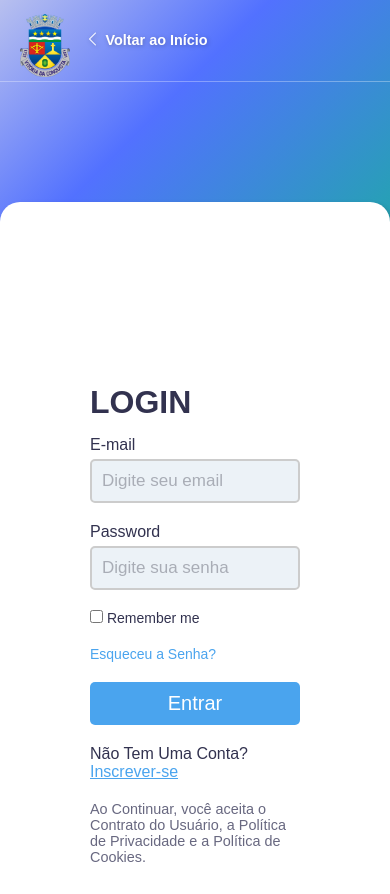
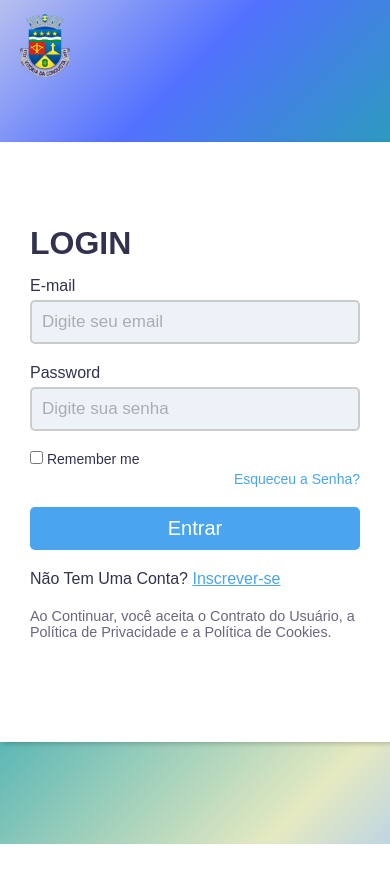
Before and after one commit to InstitutodePesquisaINPES/sms-agenda, a Flask app: page /login in a window 390 px wide. After the commit the page ends 844 px from the top, so only its background shows below. Run offline with Flask 3, Linux system fonts and the light colour scheme; some libraries are stand-ins or nearby versions.

Commit message:
fix(user): Front-End Changes (Responsividade Login)

```diff
--- a/app/static/css/login.css
+++ b/app/static/css/login.css
@@ -8,6 +8,7 @@
 body {
     background: linear-gradient(135deg, #b8c0ef 0%,#5271ff 21%,#24a3b1 48%,#e5e9c1 90%,#bed5e2 100%); /* W3C, IE10+, FF16+, Chrome26+, Opera12+, Safari7+ */
     font-family: Arial, Helvetica, sans-serif;
+    overflow: hidden;
 }
 
 nav {
@@ -80,7 +81,7 @@ nav {
 
 .img-box {
     width: 100%;
-    height: 100%;
+    height: 100vh;
     padding: 20px;
 }
 
@@ -101,7 +102,7 @@ nav {
     align-items: center;
     width: 500px;
     left: 50%;
-    height: 80%;
+    height: 500px;
     border-radius: 20px;
     filter: drop-shadow(2px 2px 2px #00000030);
     margin: -270px 0px 0px 60px;
@@ -242,21 +243,30 @@ nav {
 
 @media (max-width:1100px) {
     .content-box {
-        margin: -270px 0px 0px -30px;
+        margin: -270px 0px 0px -50px;
     }
 
 }
 @media (max-width:868px) {
+    body {
+        overflow: hidden ;
+    }
+    nav {
+        border-bottom: none;
+    }
+    .container-login {
+        margin-top: 0;
+    }
     .content-box {
-        position: fixed;
+        position: absolute;
         justify-content: center;
         align-items: center;
         width: 100%;
         left: 0%;
-        height: 100%;
-        margin: -270px 0px 0px 0px;
+        height: 550px;
+        margin: -230px 0px 0px 0px;
+        border-radius: 0;
     }
-
     .container-login .img-box{
         display: none;
     }
@@ -265,9 +275,9 @@ nav {
     }
     .container-login .content-box .form-box{
         width: 100%;
-        padding: 40px;
+        padding: 20px;
         background: white;
-        margin: 50px;
+        margin: 30px;
     }
     .container-login .content-box .form-box h3{
         margin: 30px 0 10px;
@@ -280,9 +290,69 @@ nav {
     .container-login .content-box .form-box .remember a{
         margin-top: 20px;
     }
+    .container-login .content-box .form-box{
+        padding: 10px;
+        background: white;
+        margin: 20px;
+    }
+    .content-box {
+        height: 600px;
+        padding: 0px 0px 20px 0px;
+        margin: -230px 0px 0px 0px;
+    }
+    .backHomeTextP {
+        display: none;
+    }
 
 }
 
+@media (max-width: 400px) and (min-height: 700px) {
+    .content-box {
+        margin: -280px 0px 0px 0px;
+    }
+}
+
+
+/* --- min-Width --- */
+
+@media (min-width: 850px) {
+    .img-box img {
+        left: -180px;
+        margin-top: 100px;
+        max-width: 400px;
+        filter: opacity(40%);
+    }
+}
+
+@media (min-width: 1400px) {
+    .content-box {
+        width: 600px;
+        left: 50%;
+        height: 600px;
+        margin: -350px 0px 0px 0px;
+
+    }
+    .img-box img {
+        left: -180px;
+        margin-top: 50px;
+        max-width: 500px;
+        filter: opacity(40%);
+    }
+}
+
+@media (min-width: 1700px) {
+    .content-box {
+        width: 650px;
+        left: 60%;
+        height: 650px;
+    }
+    .img-box img {
+        left: -180px;
+        margin-top: 50px;
+        max-width: 600px;
+        filter: opacity(40%);
+    }
+}
 
 
 /* -------- Flash ---- */
--- a/app/templates/login.html
+++ b/app/templates/login.html
@@ -24,8 +24,8 @@
                 <li>
                     <a href="/">
                         <img src="../static/assets/images/Brasão_Vitoria_da_Conquista.png" alt="Logo prefeitura">
-                        <i class="bi bi-chevron-left"></i>
-                        <p> Voltar ao Início</p>
+                        <i class="bi bi-chevron-left backHomeTextP"></i>
+                        <p class="backHomeTextP"> Voltar ao Início</p>
                     </a>
                 </li>
             </ul>
```
